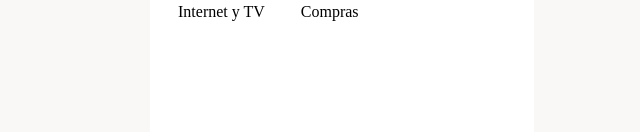
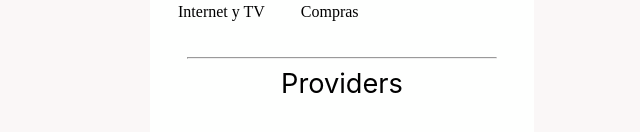
Before and after one commit to joseenrique-dev/challange-hola-cash, a React (Create React App) app: page / in a window 1280 px wide. Shown: the part 238-370 px from the top of the page, without its empty margins (298-938 px from the left). Built offline with nearby package versions, Linux system fonts and the light colour scheme.

Commit message:
created ServiceProvider card to handle the Provider information.

```diff
--- a/src/App.css
+++ b/src/App.css
@@ -81,3 +81,33 @@ img {
   font-family: initial;
   margin-top: 5px;
 }
+
+hr {
+  width: 80%;
+}
+
+.service-provider-title {
+  font-size: 1.7rem;
+  font-weight: 400;
+}
+.service-provider-wrap {
+  margin: 20px;
+}
+
+/* PROVIDER CARD */
+.container-provider {
+  display: flex;
+  padding: 10px;
+  box-shadow: 0 4px 8px 0 rgb(0 0 0 / 20%);
+  transition: 0.3s;
+  width: 80%;
+  margin: auto;
+  border-radius: 15px;
+}
+
+.provider-description-card {
+  display: flex;
+  flex-direction: column;
+  align-items: baseline;
+  margin-left: 15px;
+}
--- a/src/App.js
+++ b/src/App.js
@@ -1,18 +1,24 @@
-import React, { useEffect } from 'react';
+import React, { useEffect, useState } from 'react';
 import { useDispatch } from 'react-redux';
 import { useSelector } from 'react-redux';
 import './App.css';
 import CardService from './Components/CardService';
+import ServiceProvider from './Components/ServiceProvider';
 import { getDigitalServices } from './Redux/actions/service.actions';
 
 const App = () => {
+  const [selectedProvider, setSelectedProvider] = useState([]);
   const dispatch = useDispatch();
   const servicesDate = useSelector((store) => store.serviceReducer.data);
 
   useEffect(() => {
-    console.log(servicesDate?.digitalServices?.digital_services);
+    // console.log(servicesDate?.digitalServices?.digital_services);
     dispatch(getDigitalServices());
   }, [dispatch, servicesDate]);
+
+  const handleSelectDataProvider = (providers) => {
+    setSelectedProvider(providers);
+  };
 
   return (
     <div className='App'>
@@ -20,15 +26,23 @@ const App = () => {
         <div className='container'>
           <div className='title'>Digital Services</div>
           <div className='card-container'>
-            {/* <h1>Digital Services</h1> */}
+            {/* DIGITAL SERVICES SECTION */}
             {servicesDate?.digitalServices?.digital_services.length > 0 &&
               servicesDate?.digitalServices?.digital_services.map((data) => {
                 return (
-                  <div key={data.service_group_id}>
+                  <div
+                    key={data.service_group_id}
+                    onClick={() => handleSelectDataProvider(data.providers)}
+                  >
                     <CardService service={{ data }} />
                   </div>
                 );
               })}
+          </div>
+          <hr />
+          {/* CARD PROVIDERS SECTIONS */}
+          <div>
+            <ServiceProvider providers={selectedProvider} />
           </div>
         </div>
       </div>
--- /dev/null
+++ b/src/Components/CardProvider.js
@@ -0,0 +1,17 @@
+import React from 'react';
+
+export const CardProvider = ({ ...props }) => {
+  const { provider_avatar, provider_name, cashback_percentage } = props;
+  console.log('END->', [provider_avatar, provider_name, cashback_percentage]);
+  return (
+    <div className='container-provider'>
+      <img src={provider_avatar} alt='' />
+      <div className='provider-description-card'>
+        <div>{provider_name}</div>
+        <div>{cashback_percentage} % CashBack</div>
+      </div>
+    </div>
+  );
+};
+
+export default React.memo(CardProvider);
--- a/src/Components/CardService.js
+++ b/src/Components/CardService.js
@@ -3,7 +3,7 @@ import React from 'react';
 export const CardService = ({ service }) => {
   debugger;
   const { data } = service;
-  console.log('Show names:', data);
+
   return (
     <div className='card-element'>
       <img src={data.service_group_avatar} alt='' />
--- /dev/null
+++ b/src/Components/ServiceProvider.js
@@ -0,0 +1,19 @@
+import React from 'react';
+import CardProvider from './CardProvider';
+
+export const ServiceProvider = ({ providers }) => {
+  console.log('Data providers-->', providers);
+  return (
+    <div>
+      <div className='service-provider-title'>Providers</div>
+      {providers.length > 0 &&
+        providers.map((prov) => (
+          <div key={prov.provider_id} className='service-provider-wrap'>
+            <CardProvider {...prov} />
+          </div>
+        ))}
+    </div>
+  );
+};
+
+export default ServiceProvider;
```
